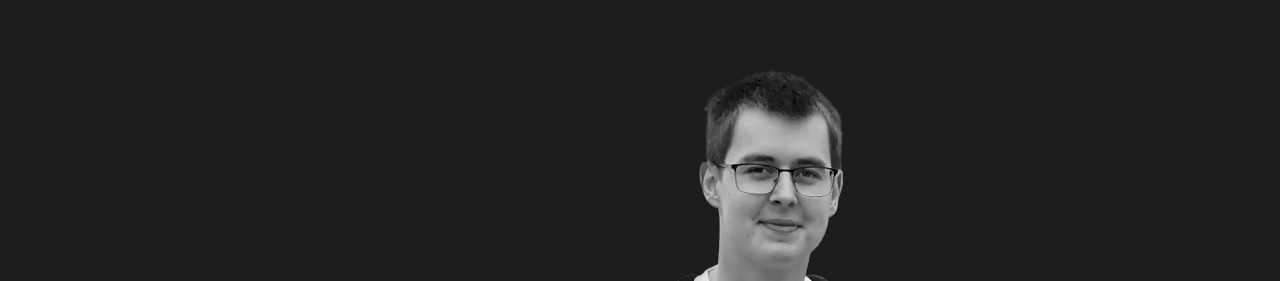
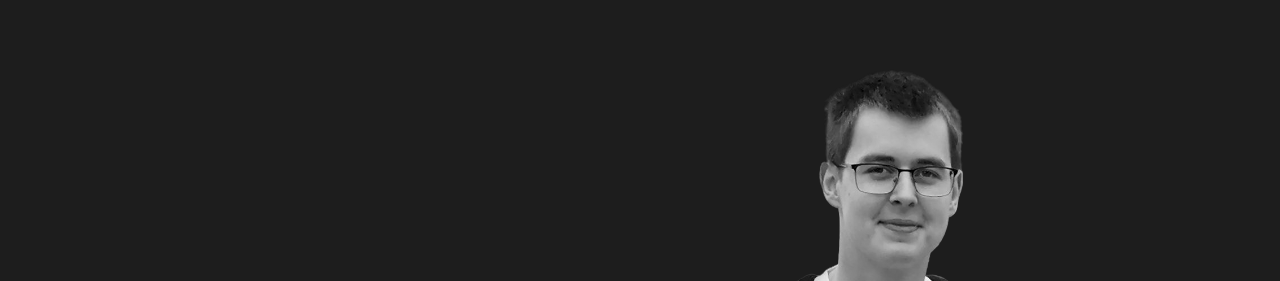
Before and after one commit to Tasank/Tasank.github.io, a plain HTML site: page index.html in a window 1280 px wide. Shown: the part 82-363 px from the top of the page. Drawn offline with Linux system fonts and the light colour scheme.

Commit message:
28.10 обновление

```diff
--- a/static/styles.css
+++ b/static/styles.css
@@ -86,7 +86,7 @@ nav {
 .hero-image img {
     width: 400px;
     height: auto;
-    margin-left: -70%;
+    margin-left: -40%;
 
 }
 
```
